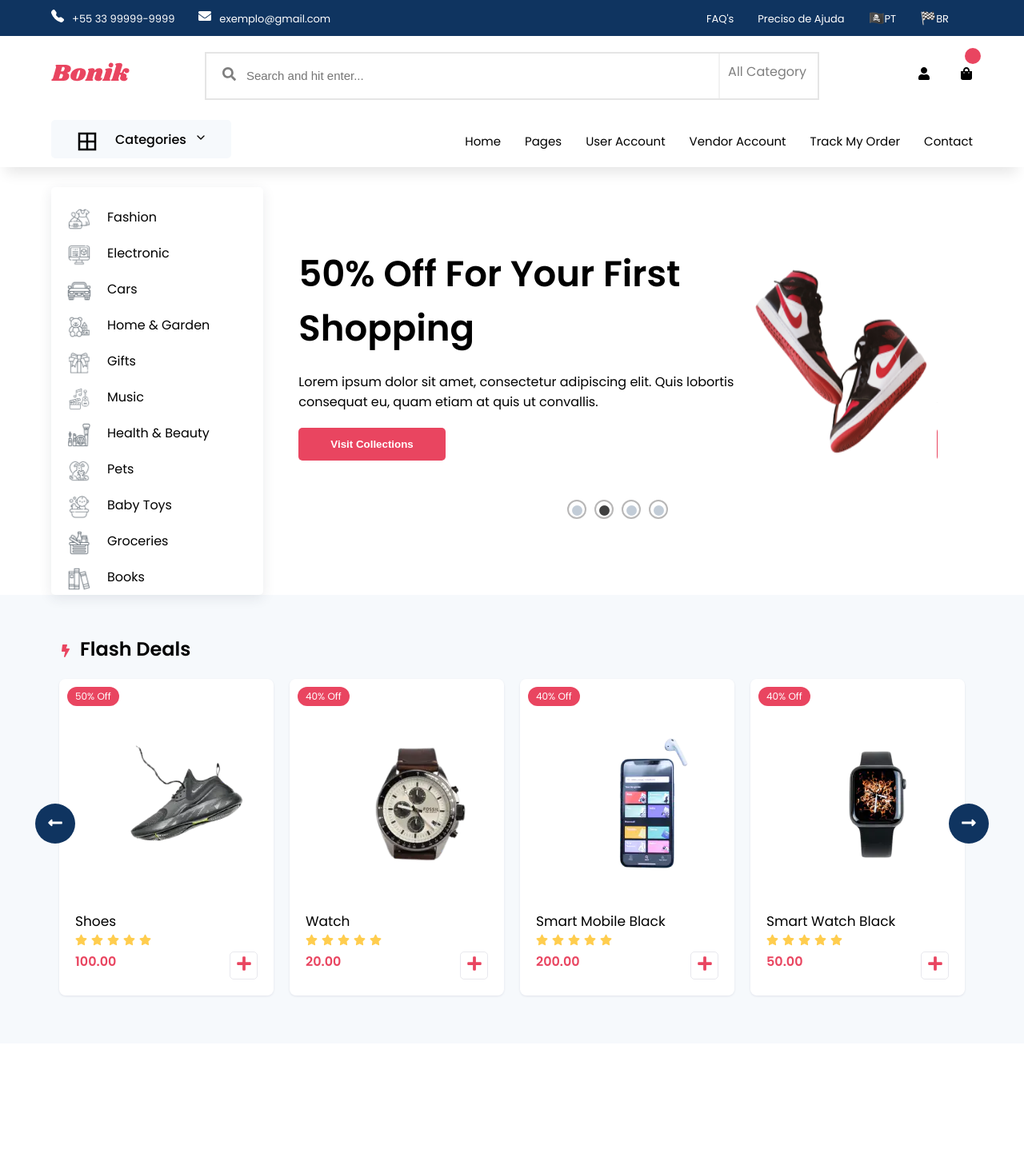
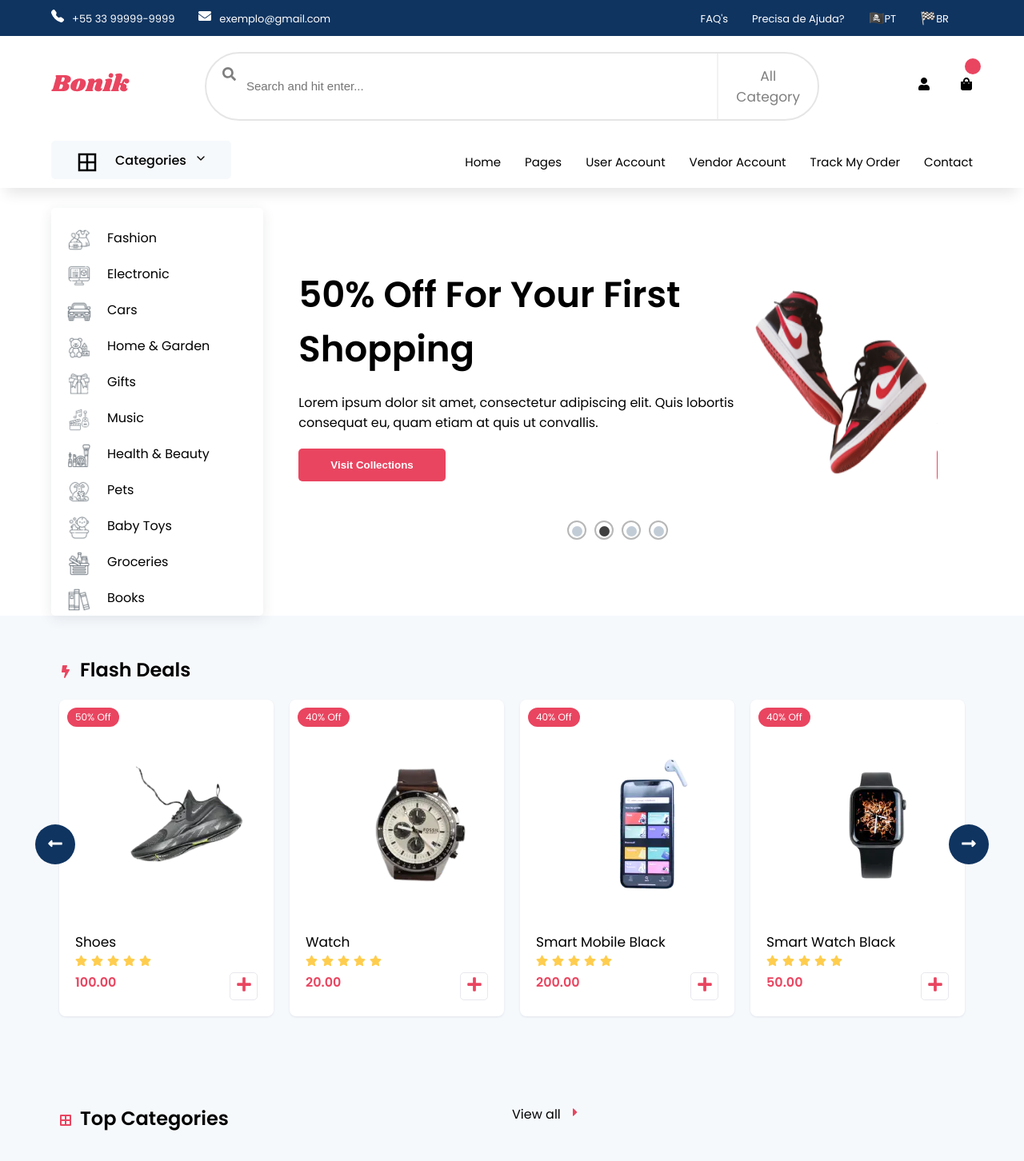
Before and after one commit to LucasChaIub/Space_of_ReactJS, a React (Vite) app in the folder ecommerce/: page / in a window 1280 px wide. Shown: the top 1452 px of the page at 80% size. Before the commit the page ends 1305 px from the top, so only its background shows below. Built offline with nearby package versions, Linux system fonts and the light colour scheme.

Commit message:
Finalizando Carrinho

```diff
--- a/ecommerce/src/App.jsx
+++ b/ecommerce/src/App.jsx
@@ -17,35 +17,35 @@ function App() {
   // passo 1: fetch data from database
   const { productItems } = Data
 
-  const [cartItem, setCartItem] = useState([])
+  const [CartItem, setCartItem] = useState([])
 
   const addToCart = (product) => {
-    const productExit = cartItem.find((item) => item.id === product.id)
+    const productExit = CartItem.find((item) => item.id === product.id)
 
     if(productExit) {
-      setCartItem(cartItem.map((item) => (item.id === product.id? {...productExit, qty:productExit.qty + 1} : item)))
+      setCartItem(CartItem.map((item) => (item.id === product.id? {...productExit, qty:productExit.qty + 1} : item)))
     } else {
-      setCartItem([...cartItem, { ...product, qty: 1 }])
+      setCartItem([...CartItem, { ...product, qty: 1 }])
     }
   }
 
   const decreaseQty = (product) => {
-    const productExit = cartItem.find((item) => item.id === product.id)
+    const productExit = CartItem.find((item) => item.id === product.id)
 
     if (productExit.qty === 1){
-      setCartItem(cartItem.filter((item) => item.id != product.id))
+      setCartItem(CartItem.filter((item) => item.id != product.id))
     } else {
-      setCartItem(cartItem.map((item) => (item.id === product.id ? {...productExit, qty: productExit.qty - 1} : item)))
+      setCartItem(CartItem.map((item) => (item.id === product.id ? {...productExit, qty: productExit.qty - 1} : item)))
     }
   }
 
   return (
     <>
       <MyRouter>
-        <Header cartItem={cartItem} />
+        <Header CartItem={CartItem} />
         <Routes>
           <Route path='/' element={<Pages productItems={productItems} addToCart={addToCart} />} />
-          <Route path='/cart' element={<Cart cartItem={cartItem} addToCart={addToCart} decreaseQty={decreaseQty}/>} />
+          <Route path='/cart' element={<Cart CartItem={CartItem} addToCart={addToCart} decreaseQty={decreaseQty}/>} />
         </Routes>
       </MyRouter>
     </>
--- a/ecommerce/src/common/Head.jsx
+++ b/ecommerce/src/common/Head.jsx
@@ -16,7 +16,7 @@ const Head = () => {
           </div >
           <div className='right row RText'>
             <label>FAQ's</label>
-            <label>Preciso de Ajuda</label>
+            <label>Precisa de Ajuda?</label>
             <span>🏴‍☠️</span>
             <label>PT</label>
             <span>🏁</span>
--- a/ecommerce/src/common/Header.css
+++ b/ecommerce/src/common/Header.css
@@ -31,6 +31,7 @@
 .search-box {
   width: 80%;
   border: 2px solid rgba(0, 0, 0, 0.1);
+  border-radius: 50px;
 }
 
 .search-box i {
@@ -53,9 +54,12 @@
 
 .search-box span {
   width: 20%;
+  text-align: center;
+  align-items: center;
+  font-size: 17px;
   opacity: 0.5;
   border-left: 2px solid rgba(0, 0, 0, 0.1);
-  padding: 10px;
+  padding: 15px;
 }
 
 .cart {
--- a/ecommerce/src/common/Header.jsx
+++ b/ecommerce/src/common/Header.jsx
@@ -2,13 +2,13 @@ import React from 'react'
 import Head from './Head'
 import Search from './Search'
 import Navbar from './Navbar'
-import "./Header.css"
+import './Header.css'
 
-const Header = ({ cartItem }) => {
+const Header = ({ CartItem }) => {
   return (
     <>
       <Head />
-      <Search cartItem={cartItem} />
+      <Search CartItem={CartItem} />
       <Navbar />
     </>
   )
--- a/ecommerce/src/common/Navbar.jsx
+++ b/ecommerce/src/common/Navbar.jsx
@@ -41,9 +41,7 @@ const Navbar = () => {
             </ul>
 
             <button className='toggle' onClick={() => setMobileMenu(!MobileMenu)}>
-              {MobileMenu ?
-              <i className='close home-btn'><FaTimes /></i>
-              : <i className='open'><FaBars /></i>}
+              {MobileMenu ? <i className='close home-btn'><FaTimes /></i> : <i className='open'><FaBars /></i>}
             </button>
           </div>
         </div>
--- a/ecommerce/src/common/Search.jsx
+++ b/ecommerce/src/common/Search.jsx
@@ -4,7 +4,7 @@ import logo from '../components/assets/images/logo.svg'
 import { Link } from 'react-router-dom'
 import { FaSearch, FaUser, FaShoppingBag } from 'react-icons/fa'
 
-const Search = ({ cartItem }) => {
+const Search = ({ CartItem }) => {
   window.addEventListener("scroll", function () {
     const search = document.querySelector(".search")
     search.classList.toggle("active", window.scrollY > 100)
@@ -13,23 +13,23 @@ const Search = ({ cartItem }) => {
   return (
     <>
       <section className='search'>
-        <div className="container c_flex">
-          <div className="logo width">
+        <div className='container c_flex'>
+          <div className='logo width'>
             <img src={logo} alt='' />
           </div>
 
-          <div className="search-box f_flex">
+          <div className='search-box f_flex'>
             <i><FaSearch /></i>
-            <input type="text" placeholder="Search and hit enter..." />
+            <input type='text' placeholder='Search and hit enter...' />
             <span>All Category</span>
           </div>
 
-          <div className="icon f_flex width">
-            <i className="icon-circle"><FaUser /></i>
-            <div className="cart">
+          <div className='icon f_flex width'>
+            <i className='icon-circle'><FaUser /></i>
+            <div className='cart'>
               <Link to='/cart'>
-                <i className="icon-circle"><FaShoppingBag /></i>
-                <span>{cartItem.length === 0 ? "" : cartItem.length}</span>
+                <i className='icon-circle'><FaShoppingBag /></i>
+                <span>{CartItem.length === 0 ? "" : CartItem.length}</span>
               </Link>
             </div>
           </div>
--- a/ecommerce/src/common/cart/Cart.jsx
+++ b/ecommerce/src/common/cart/Cart.jsx
@@ -5,16 +5,16 @@ import { FaPlus, FaMinus } from 'react-icons/fa';
 import { CgClose } from 'react-icons/cg';
 
 
-const Cart = ({ cartItem, addToCart, decreaseQty }) => {
-  const totalPrice = cartItem.reduce((price, item) => price + item.qty * item.price, 0)
+const Cart = ({ CartItem, addToCart, decreaseQty }) => {
+  const totalPrice = CartItem.reduce((price, item) => price + item.qty * item.price, 0)
   return (
     <>
       <section className="cart-items">
         <div className="container d_flex">
           <div className="cart-details">
-            {cartItem.length === 0 && <h1 className="no-items product">No Items are add in Cart</h1>}
+            {CartItem.length === 0 && <h1 className="no-items product">No Items are add in Cart</h1>}
 
-            {cartItem.map((item) => {
+            {CartItem.map((item) => {
               const productQty = item.price * item.qty
               return (
                 <div className="cart-list product d_flex">
--- /dev/null
+++ b/ecommerce/src/components/top/TopCate.jsx
@@ -0,0 +1,26 @@
+import React from 'react'
+
+import { FaBorderAll, FaCaretRight  } from 'react-icons/fa'
+
+const TopCate = () => {
+  return (
+    <>
+      <section className="topCat background">
+        <div className="container">
+          <div className="heading d_flex">
+            <div className="heading-left row f_flex">
+              <i><FaBorderAll /></i>
+              <h2>Top Categories</h2>
+            </div>
+            <div className="heading-right row">
+              <span>View all</span>
+              <i><FaCaretRight /> </i>
+            </div>
+          </div>
+        </div>
+      </section>
+    </>
+  )
+}
+
+export default TopCate
--- a/ecommerce/src/pages/Pages.jsx
+++ b/ecommerce/src/pages/Pages.jsx
@@ -1,12 +1,14 @@
 import React from 'react'
 import FlashDeals from '../components/flashDeals/FlashDeals'
 import Home from '../components/mainpage/Home'
+import TopCate from '../components/top/TopCate'
 
 const Pages = ({ productItems, cartItem, addToCart }) => {
   return (
     <>
       <Home cartItem={cartItem} />
       <FlashDeals productItems={productItems} addToCart={addToCart} />
+      <TopCate />
     </>
   )
 }
```
Also changed, not shown: ecommerce/src/components/top/TopCart.jsx (added, +11 -0 lines), ecommerce/src/components/top/Style.css (added), ecommerce/src/components/top/Tdata.js (added).
